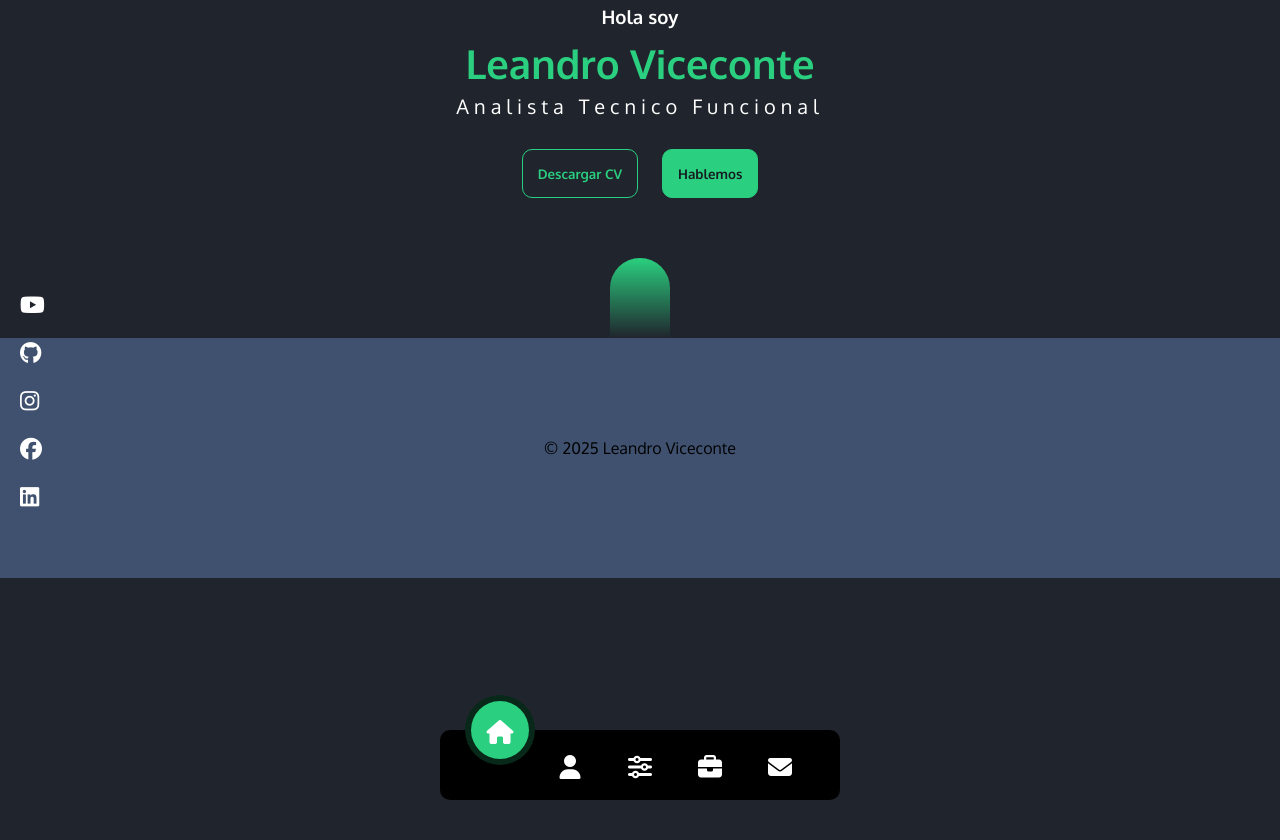
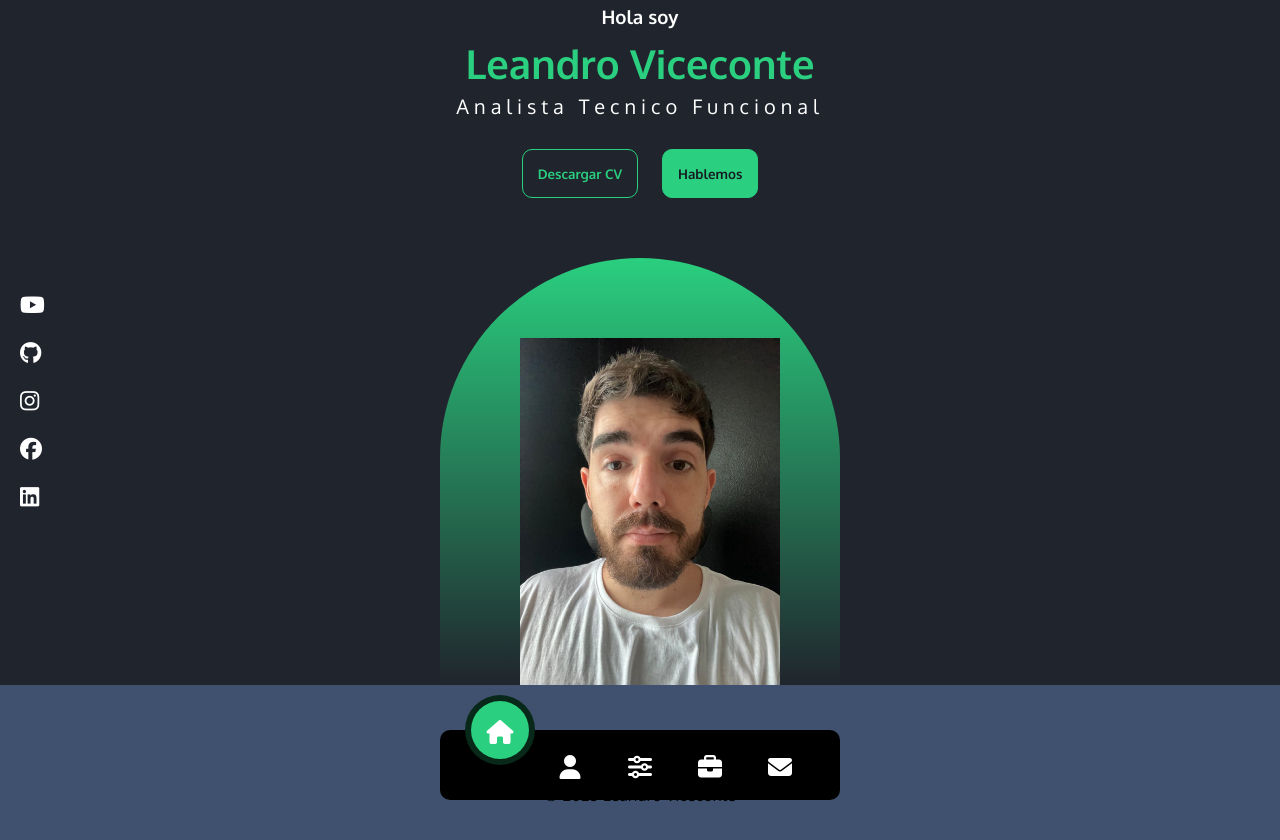
Before and after one commit to leandroViceconte17/web, a plain HTML site: page index.html in a window 1280 px wide. Before the commit the page ends 800 px from the top, so only its background shows below. Drawn offline with Linux system fonts and the light colour scheme; the site is published under a folder, as on GitHub Pages, so addresses that start at the root find nothing.

Commit message:
saque barra

```diff
--- a/index.html
+++ b/index.html
@@ -19,7 +19,7 @@
             <button class="btn btn2">Hablemos</button>
         </div>
         <div class="contenedor-img">
-            <img src="/assets/img/my photo.jpg" alt="">
+            <img src="assets/img/my photo.jpg" alt="">
         </div>
     </div>
 
```
